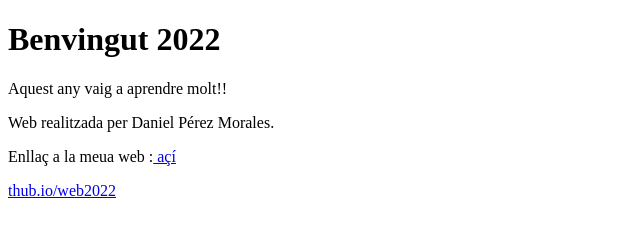
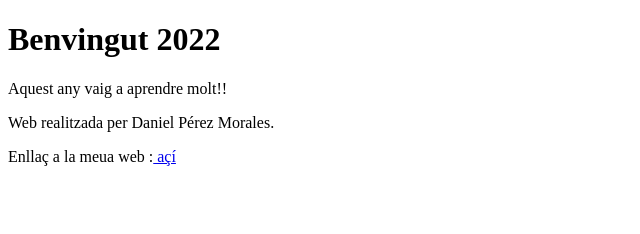
Before and after one commit to danivlc1/web2022, a plain HTML site: page index.html in a window 1280 px wide. Shown: the whole page, without its empty margins (0-640 px from the left). Drawn offline with Linux system fonts and the light colour scheme.

Commit message:
Update index.html

```diff
--- a/index.html
+++ b/index.html
@@ -13,4 +13,4 @@
     <p>Enllaç a la meua web :<a href="https://danivlc1.github.io/web2022/" target="blank"> açí</p>
 </body>
 
-thub.io/web2022
+</html>
```
